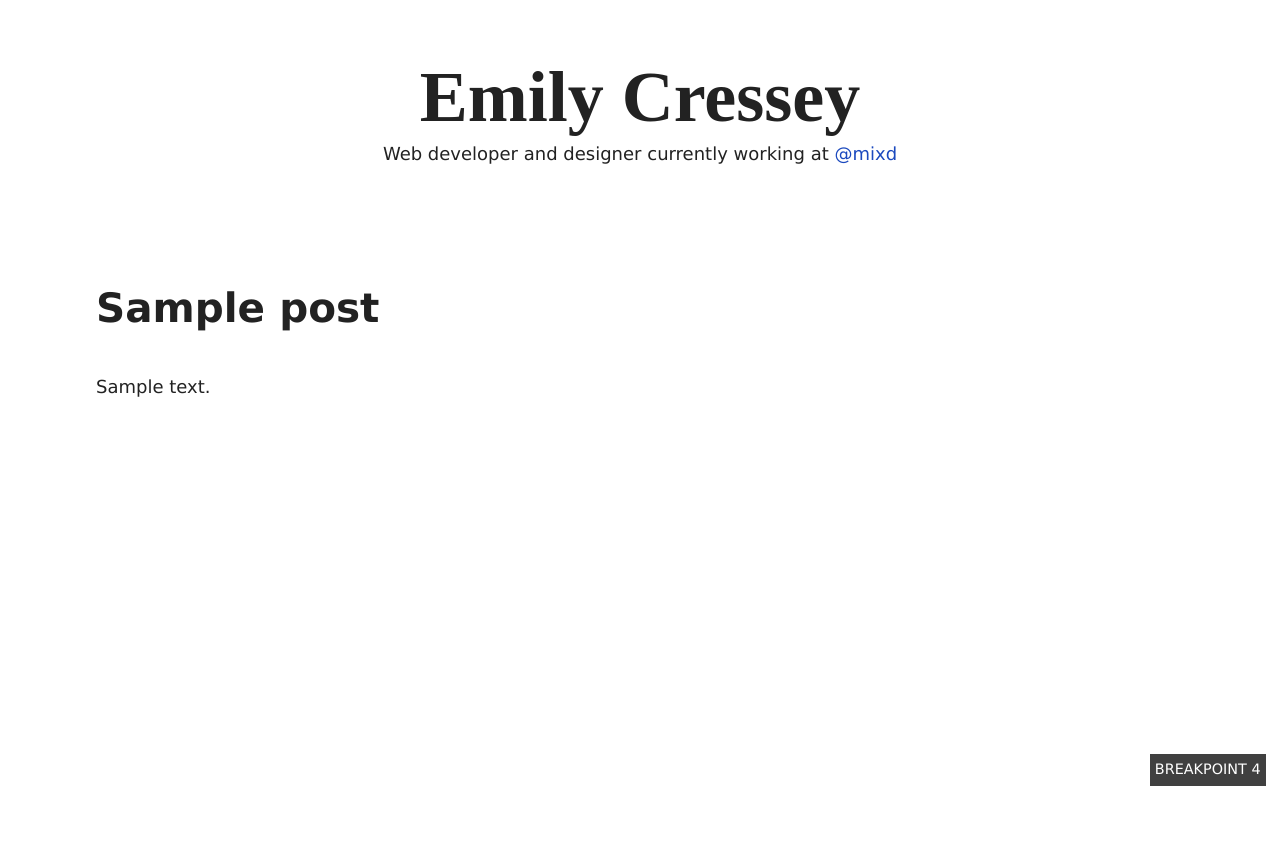
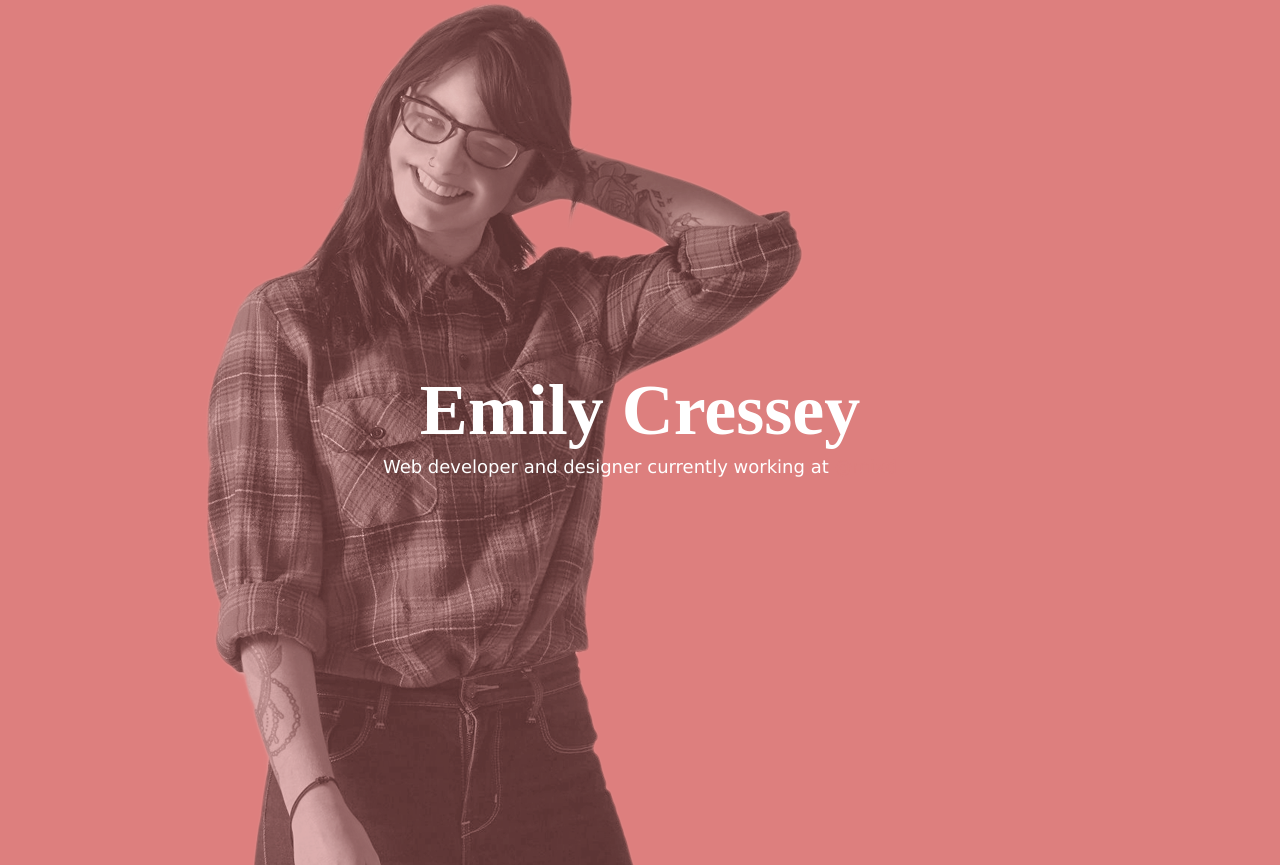
Before and after one commit to emilyvc/emily.vc, a WordPress theme: template content/themes/emilyvc/front-page.php in a window 1280 px wide. Before the commit the page ends 786 px from the top, so only its background shows below. Run offline with PHP 8.4 and a stand-in for WordPress, Linux system fonts and the light colour scheme; the site name, menu and one post (Sample post) are stand-ins, and other content is empty; some libraries are stand-ins or nearby versions.

Commit message:
background + position text

```diff
--- a/content/themes/emilyvc/assets/scss/base/_typography.scss
+++ b/content/themes/emilyvc/assets/scss/base/_typography.scss
@@ -15,6 +15,7 @@ h1, h2, h3, h4, h5, h6 {
     margin-top: 0;
     margin-bottom: $baseline;
     line-height: 1.2;
+    color: #ffffff;
 }
 
 blockquote, pre, p, ul, ol, dl, hr {
@@ -23,6 +24,7 @@ blockquote, pre, p, ul, ol, dl, hr {
 
 p, ul, ol, dl, hr, form, table, blockquote, pre {
     margin-bottom: $baseline;
+    color: #ffffff;
 }
 
 ul > :last-child,
--- a/content/themes/emilyvc/assets/scss/config/_vars.scss
+++ b/content/themes/emilyvc/assets/scss/config/_vars.scss
@@ -29,7 +29,7 @@ $bp5: 87em;
 
 $color-text: #222;
 $color-white: #ffffff;
-$color-brand: #1B49BE;
+$color-brand: #dd7f7e;
 
 
 
--- a/content/themes/emilyvc/assets/scss/layout/_container.scss
+++ b/content/themes/emilyvc/assets/scss/layout/_container.scss
@@ -28,3 +28,27 @@
 
 /* $. Your Styles
 \*----------------------------------------------------------------*/
+
+.holder-bg {
+    background-color: $color-brand;
+    height: 865px;
+}
+
+.site-container {
+    position: relative;
+    height: 100%;
+    width: 100%;
+    background-image: url('../../../emilyvc/assets/img/profile-cutout.png');
+    background-repeat: no-repeat;
+    background-position: 30% 0;
+}
+
+.profile {
+    margin: 0 auto;
+    text-align: center;
+    position: absolute;
+    top: 50%;
+    transform: translateY(-50%);
+    width: 100%;
+
+}
--- a/content/themes/emilyvc/front-page.php
+++ b/content/themes/emilyvc/front-page.php
@@ -1,14 +1 @@
 <?php get_header(); ?>
-
-<?php if ( have_posts() ) { ?>
-    <?php while ( have_posts() ) : the_post(); ?>
-        <div class="container">
-            <h1><?php the_title(); ?></h1>
-            <?php the_content(); ?>
-        </div>
-    <?php endwhile; ?>
-<?php } else { ?>
-    <?php get_template_part( 'parts/not-found' ); ?>
-<?php } ?>
-
-<?php get_footer(); ?>
--- a/content/themes/emilyvc/header.php
+++ b/content/themes/emilyvc/header.php
@@ -32,23 +32,13 @@
 
     <?php wp_head(); ?>
 </head>
-<body class="debug">
-
-<div class="site-wrap">
-    <header class="header" role="banner">
-        <div class="container header-container">
+<body class="holder-bg">
+    <div class="site-container">
+        <div class="profile">
             <h1 class="header__title zero-bottom">Emily Cressey</h1>
             <p>Web developer and designer currently working at <a href="www.mixd.co.uk">@mixd</a>
+            <div class="social">
 
-            <a href="#" class="nav__toggle js-nav-toggle" role="button" aria-label="Toggle Navigation">
-                <i class="icon--nav"></i> <span class="hidden">Menu</span>
-            </a>
-
-            <nav class="header__nav | nav-container" id="nav" role="navigation">
-               <ul class="nav--primary">
-                   <li><a href="/work">Projects</a>
-                   <li><a href="/work">Photography</a>
-               </ul>
-            </nav>
+            </div>
         </div>
-    </header>
+    </div>
```
Also changed, not shown: content/themes/emilyvc/assets/css/styles.css, content/themes/emilyvc/assets/img/profile-cutout.png (added).
